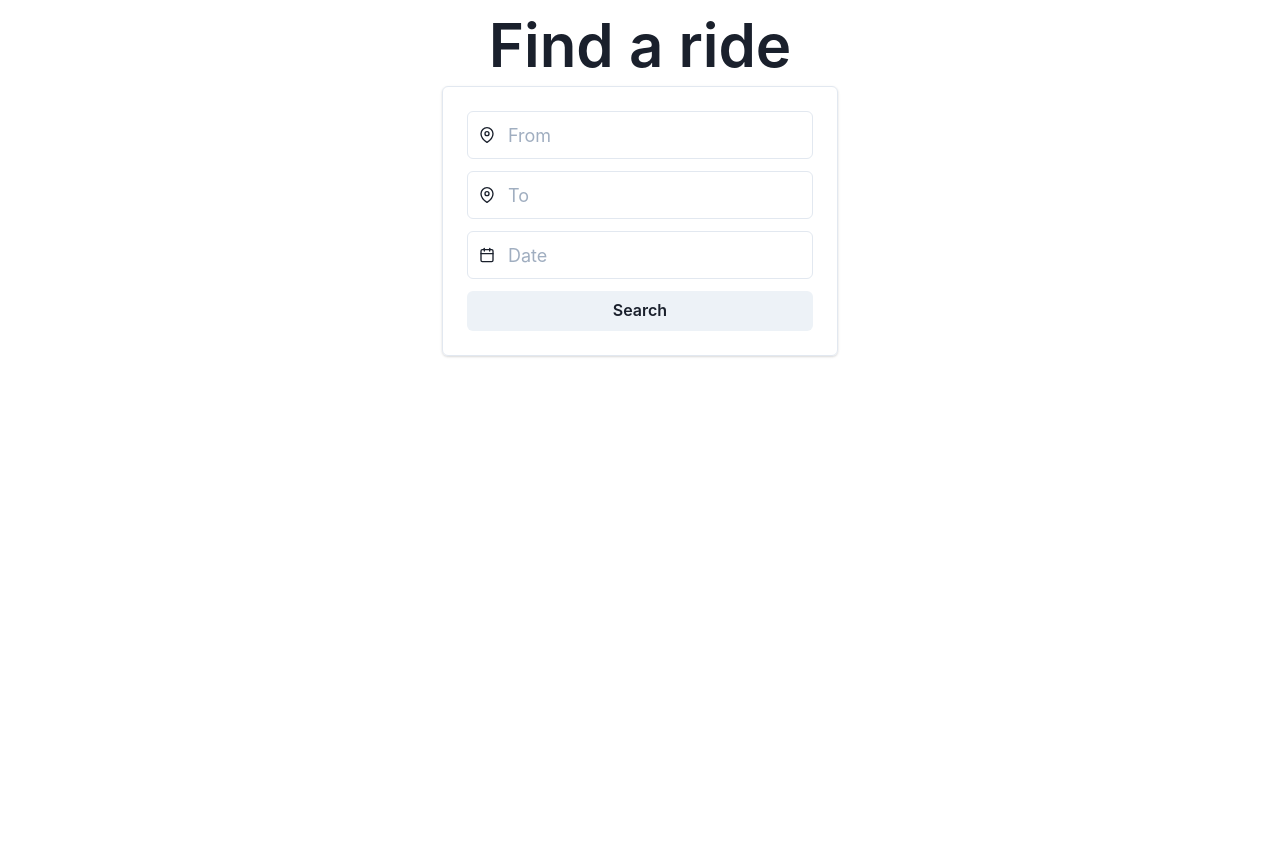
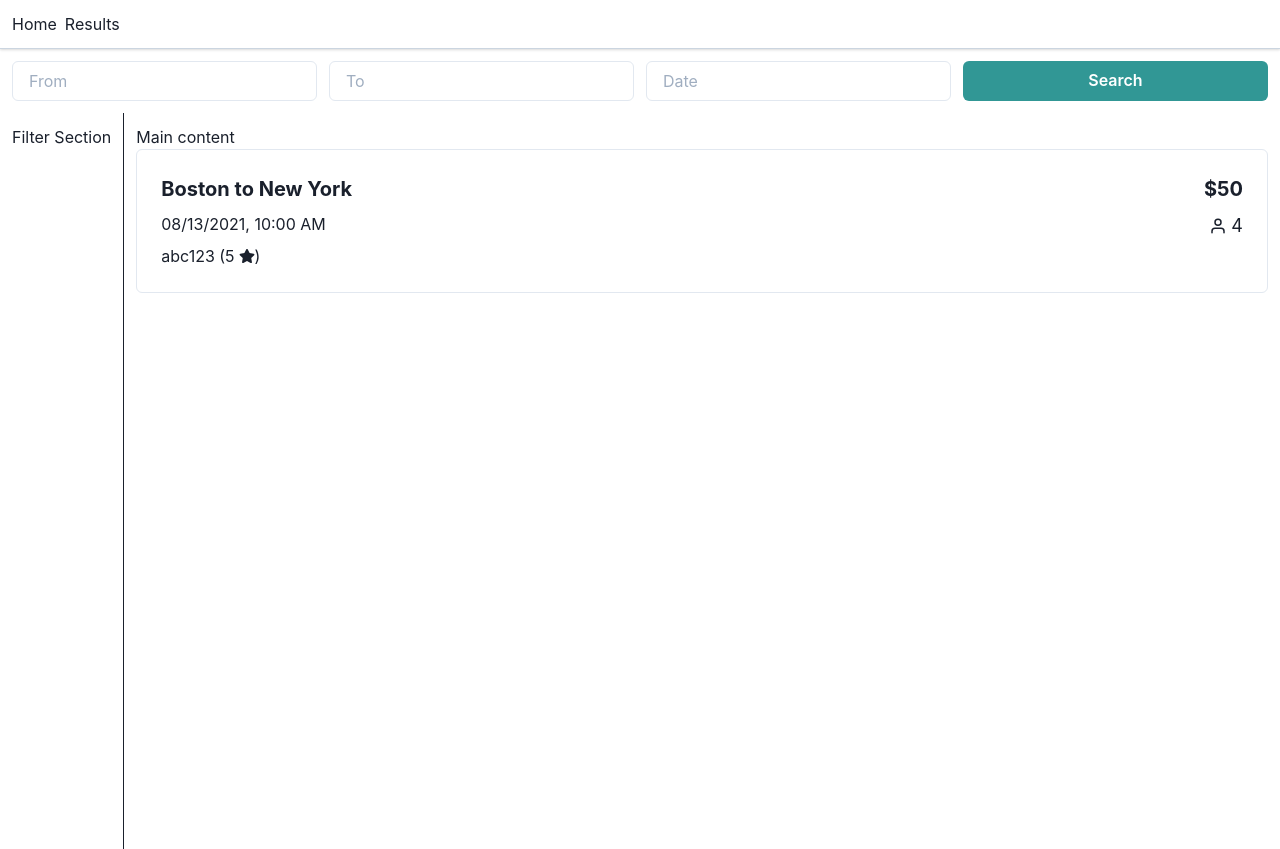
Before and after one commit to kungpaogao/rides, a React (Create React App) app: page /results in a window 1280 px wide. Before the commit the page ends 800 px from the top, so only its background shows below. Built offline with nearby package versions, Linux system fonts and the light colour scheme.

Commit message:
Add Results page

```diff
--- a/src/ui/App/index.tsx
+++ b/src/ui/App/index.tsx
@@ -1,16 +1,35 @@
-import { ChakraProvider, Box, Grid, theme, VStack } from "@chakra-ui/react";
+import { ChakraProvider, Box, Grid, extendTheme } from "@chakra-ui/react";
+import { BrowserRouter as Router, Switch, Route } from "react-router-dom";
 import Home from "../Home";
+import Navigation from "../Navigation";
+import Results from "../Results";
+
+const theme = extendTheme({
+  components: {
+    Button: {
+      defaultProps: {
+        colorScheme: "teal",
+      },
+    },
+  },
+});
 
 export default function App() {
   return (
-    <ChakraProvider theme={theme}>
-      <Box textAlign="center" fontSize="xl">
-        <Grid minH="100vh" p={3}>
-          <VStack>
-            <Home />
-          </VStack>
-        </Grid>
-      </Box>
-    </ChakraProvider>
+    <Router>
+      <ChakraProvider theme={theme}>
+        <Box h="100vh">
+          <Navigation />
+          <Switch>
+            <Route exact path="/">
+              <Home />
+            </Route>
+            <Route path="/results">
+              <Results />
+            </Route>
+          </Switch>
+        </Box>
+      </ChakraProvider>
+    </Router>
   );
 }
--- /dev/null
+++ b/src/ui/Results/ResultItem.tsx
@@ -0,0 +1,33 @@
+import { Box, Flex, Icon, Text, VStack } from "@chakra-ui/react";
+import { FaStar } from "react-icons/fa";
+import { FiUser } from "react-icons/fi";
+
+export default function ResultItem() {
+  return (
+    <Box rounded="md" border="1px" borderColor="gray.200" p="6">
+      <Flex>
+        <Box flex="1">
+          <VStack align="flex-start">
+            <Text fontWeight="bold" fontSize="xl">
+              Boston to New York
+            </Text>
+            <Text>08/13/2021, 10:00 AM</Text>
+            <Text display="flex" alignItems="center">
+              abc123 (5 <Icon as={FaStar} ml="1" />)
+            </Text>
+          </VStack>
+        </Box>
+        <Box>
+          <VStack align="flex-end">
+            <Text fontSize="xl" fontWeight="bold">
+              $50
+            </Text>
+            <Text fontSize="lg" display="flex" alignItems="center">
+              <Icon as={FiUser} mr="1" />4
+            </Text>
+          </VStack>
+        </Box>
+      </Flex>
+    </Box>
+  );
+}
--- /dev/null
+++ b/src/ui/Results/index.tsx
@@ -0,0 +1,30 @@
+import { Box, Button, Flex, Grid, Input } from "@chakra-ui/react";
+import ResultItem from "./ResultItem";
+
+export default function Results() {
+  return (
+    <Flex direction="column" h="full">
+      <Grid templateColumns={{ md: "repeat(4, 1fr)" }} gap={3} p="3">
+        <Input placeholder="From" />
+        <Input placeholder="To" />
+        <Input placeholder="Date" />
+        <Button>Search</Button>
+      </Grid>
+      <Flex flex="1" wrap="wrap">
+        {/* TODO: move this full screen modal when screen is too small */}
+        <Box
+          borderRight={{ md: "1px" }}
+          borderColor="gray.200"
+          p="3"
+          w={{ base: "full", md: "auto" }}
+        >
+          Filter Section
+        </Box>
+        <Box flex="1" w={{ base: "full", md: "auto" }} p="3">
+          Main content
+          <ResultItem />
+        </Box>
+      </Flex>
+    </Flex>
+  );
+}
```
